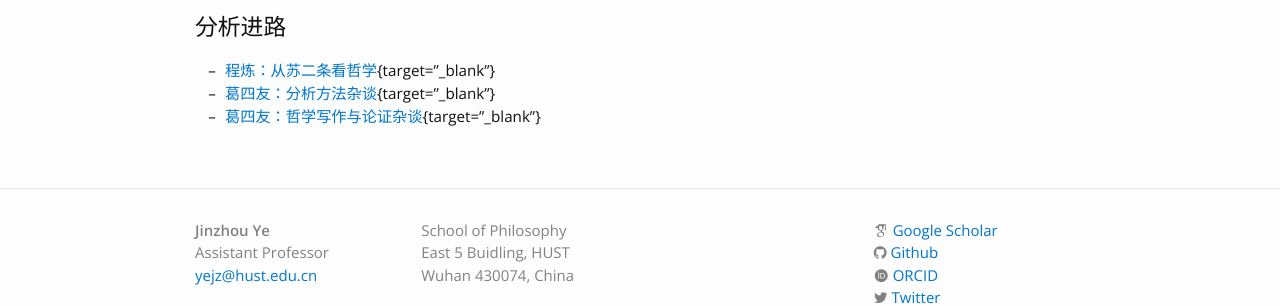
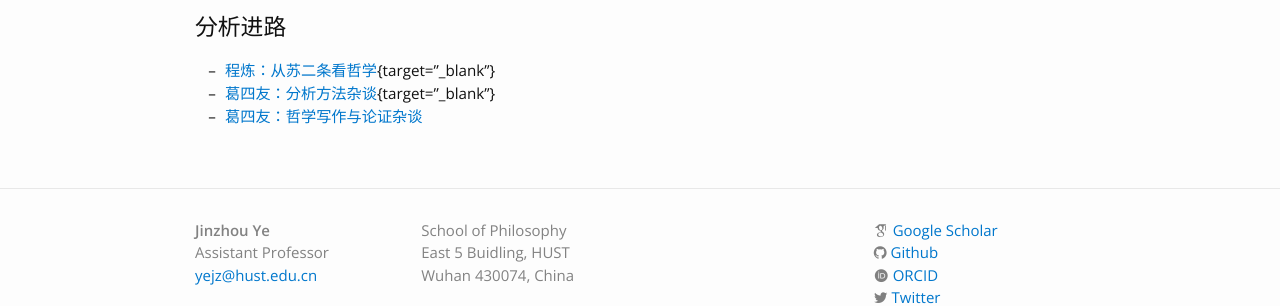
Before and after one commit to yejzh/yejzh.github.io, a Jekyll site: the page built from students/index.md, in a window 1280 px wide. Shown: the part 470-776 px from the top of the page. Built offline with Jekyll 4.4.1, drawn with Linux system fonts in a browser that asks for light colours; nearby versions of some CDN libraries; some web fonts are replaced.

Commit message:
modify {target="_blank"}

```diff
--- a/students/index.md
+++ b/students/index.md
@@ -23,4 +23,4 @@
 
 - [程炼：从苏二条看哲学](http://www.aisixiang.com/data/80994.html){target="_blank"}
 - [葛四友：分析方法杂谈](https://mp.weixin.qq.com/s/_pwfKM2bKk0qyh3p_tusUQ){target="_blank"}
-- [葛四友：哲学写作与论证杂谈](/students/葛四友 2018 哲学写作与论证杂谈.pdf){target="_blank"}
+- [葛四友：哲学写作与论证杂谈](/students/葛四友 2018 哲学写作与论证杂谈.pdf){:target="_blank"}
```
